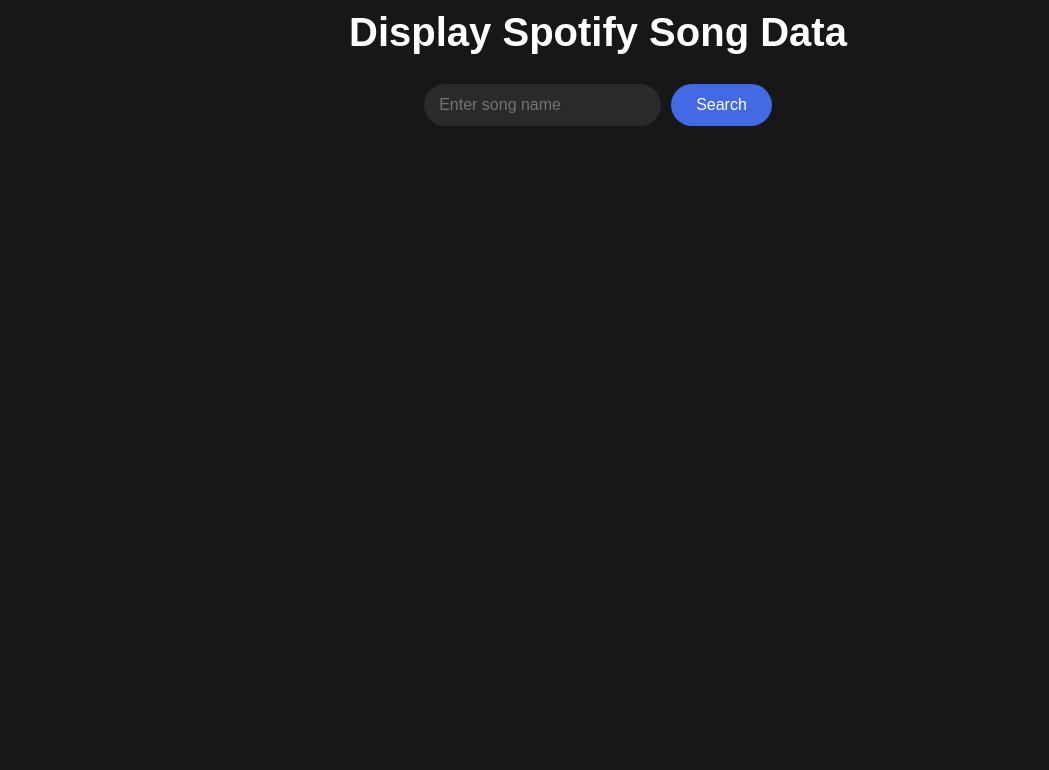
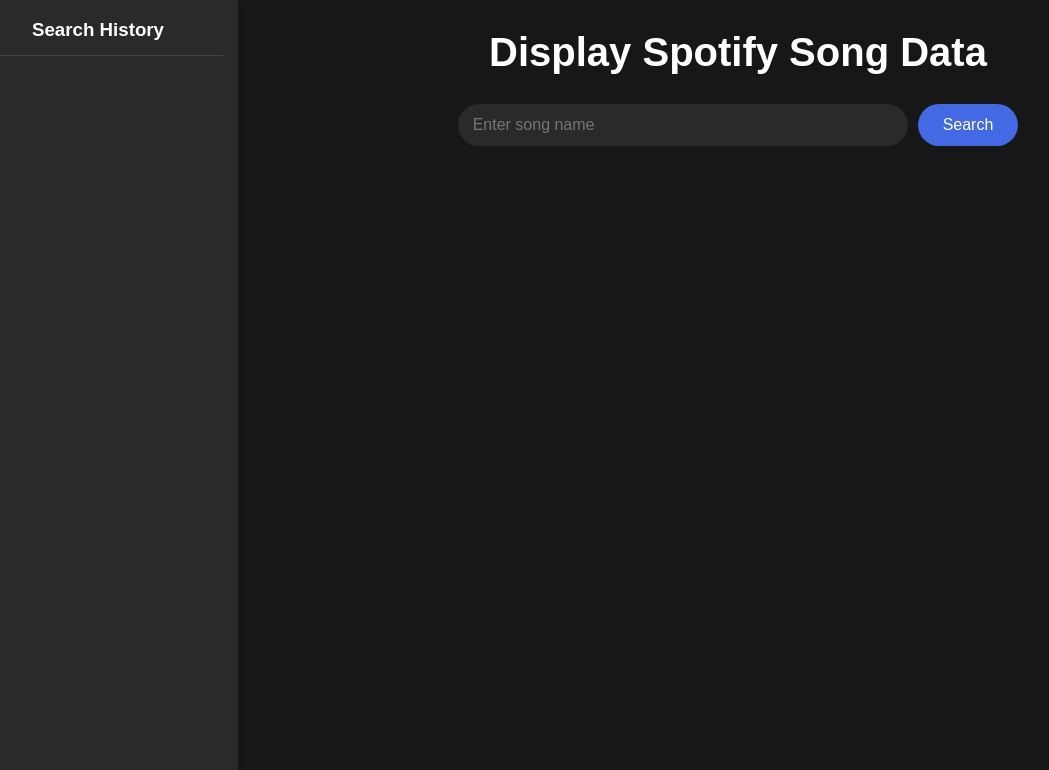
Before and after one commit to darrenxychen/CPSC449Project, a Flask app: page / in a window 1280 px wide. Shown: the part 60-830 px from the top of the page, without its empty margins (42-1091 px from the left). Before the commit the page ends 186 px from the top, so only its background shows below. Run offline with Flask 3, Linux system fonts and the light colour scheme.

Commit message:
added search history locally

```diff
--- a/static/css/styles.css
+++ b/static/css/styles.css
@@ -81,6 +81,23 @@ p {
     color: #4369e4;
 }
 
+/* Main layout for the entire page */
+.main-layout {
+    display: flex;
+    width: 100%;
+    min-height: calc(100vh - 60px); /* Subtract header height */
+    align-items: flex-start;
+}
+
+/* Song container for search bar and song info */
+.song-container {
+    flex: 1;
+    display: flex;
+    flex-direction: column;
+    align-items: center;
+    padding: 20px;
+}
+
 /* styling for the search bar */
 .search-container {
     margin: 20px 0;
@@ -125,9 +142,10 @@ p {
 
 /* styling for the song card */
 .song-card {
-    margin: 20px auto;
+    margin: 0 auto;
     padding: 20px;
     max-width: 600px;
+    width: 100%;
     background: #2a2a2a;
     border-radius: 15px;
     box-shadow: 0 4px 6px rgba(0, 0, 0, 0.1);
@@ -145,7 +163,6 @@ p {
 }
 
 /* for the spotify link button */
-
 .spotify-button {
     padding: 12px 25px;
     border: none;
@@ -154,16 +171,17 @@ p {
     color: white;
     font-size: 16px;
     cursor: pointer;
-    transition: all 0.3s ease;
+    transition: background-color 0.2s ease;
     margin-top: 15px;
     text-decoration: none;
     display: inline-block;
+    font-weight: bold;
+    box-shadow: 0 2px 4px rgba(0, 0, 0, 0.2);
 }
 
 .spotify-button:hover {
-    background: #1ed760;
+    background: #19a449;
 }
-
 
 /* < ------------- Chat Bot Web Settings ------------ >*/
 
@@ -255,3 +273,61 @@ p {
     color: white;
     border-bottom-left-radius: 5px;
 }
+
+/* styling for search history */
+.search-history {
+    width: 250px;
+    height: calc(100vh - 60px); /* Full height minus header */
+    background: #2a2a2a;
+    padding: 15px;
+    box-shadow: 0 4px 6px rgba(0, 0, 0, 0.1);
+    overflow-y: auto;
+    position: sticky;
+    top: 60px;
+}
+
+.search-history h3 {
+    color: #ffffff;
+    margin-top: 0;
+    padding-bottom: 10px;
+    border-bottom: 1px solid #444;
+    text-align: center;
+}
+
+#history-list {
+    list-style: none;
+    padding: 0;
+    margin: 0;
+}
+
+#history-list li {
+    padding: 8px 12px;
+    margin-bottom: 5px;
+    background: #333333;
+    border-radius: 10px;
+    cursor: pointer;
+    transition: all 0.2s ease;
+    word-break: break-word;
+}
+
+#history-list li:hover {
+    background: #404040;
+}
+
+/* Responsive adjustments */
+@media (max-width: 768px) {
+    .main-layout {
+        flex-direction: column;
+    }
+
+    .search-history {
+        width: 100%;
+        height: auto;
+        margin-bottom: 20px;
+        position: static;
+    }
+
+    .song-container {
+        width: 100%;
+    }
+}
--- a/static/js/script.js
+++ b/static/js/script.js
@@ -2,6 +2,53 @@ const CLIENT_ID = "09bc150f223e4e3ebf65fa757c60a889";
 const CLIENT_SECRET = "7413757e943a481cb2e457dbbe92fc1a";
 const API_KEY = "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"; // Replace with your Groq API key
 const API_URL = "https://api.groq.com/openai/v1/chat/completions"; // Adjust endpoint if needed
+
+// take the search history from local storage or create an empty array
+let searchHistory = JSON.parse(localStorage.getItem('songSearchHistory')) || [];
+const MAX_HISTORY_ITEMS = 10;
+
+// update the search history display
+function updateSearchHistoryDisplay() {
+    const historyList = document.getElementById("history-list");
+    historyList.innerHTML = "";
+
+    // display the most recent searches first
+    searchHistory.slice().reverse().forEach(song => {
+        const li = document.createElement("li");
+        li.textContent = song;
+        li.addEventListener("click", () => {
+            document.getElementById("song-name").value = song;
+            getSongData(song);
+        });
+        historyList.appendChild(li);
+    });
+}
+
+// Function to add a song to search history
+function addToSearchHistory(songName) {
+    // if the search is empty, don't add it to the history
+    if (!songName.trim()) return;
+
+    // remove duplicate if exists
+    const index = searchHistory.indexOf(songName);
+    if (index !== -1) {
+        searchHistory.splice(index, 1);
+    }
+
+    // add to the beginning of the array
+    searchHistory.push(songName);
+
+    // limit the history size
+    if (searchHistory.length > MAX_HISTORY_ITEMS) {
+        searchHistory = searchHistory.slice(-MAX_HISTORY_ITEMS);
+    }
+
+    // save to local storage
+    localStorage.setItem('songSearchHistory', JSON.stringify(searchHistory));
+
+    // update function
+    updateSearchHistoryDisplay();
+}
 
 async function getAccessToken() {
     const response = await fetch("https://accounts.spotify.com/api/token", {
@@ -34,8 +81,11 @@ async function getSongData(songName) {
         <p><strong>Artist:</strong> ${song.artists.map(artist => artist.name).join(", ")}</p>
         <p><strong>Album:</strong> ${song.album.name}</p>
         <img src="${song.album.images.length ? song.album.images[0].url : 'https://via.placeholder.com/150'}" alt="${song.name}" width="200">
-        <p><a href="${song.external_urls.spotify}" target="_blank">Listen on Spotify</a></p>
+        <p><a href="${song.external_urls.spotify}" target="_blank" class="spotify-button">Listen on Spotify</a></p>
     `;
+
+    // Add search to history after successful search
+    addToSearchHistory(songName);
 }
 
 document.getElementById("search-song").addEventListener("click", () => {
@@ -43,6 +93,21 @@ document.getElementById("search-song").addEventListener("click", () => {
     if (songName.trim()) {
         getSongData(songName);
     }
+});
+
+// Also allow search by pressing Enter key
+document.getElementById("song-name").addEventListener("keypress", (event) => {
+    if (event.key === "Enter") {
+        const songName = document.getElementById("song-name").value;
+        if (songName.trim()) {
+            getSongData(songName);
+        }
+    }
+});
+
+// Initialize search history display on page load
+document.addEventListener("DOMContentLoaded", () => {
+    updateSearchHistoryDisplay();
 });
 
 // Function to add a message to the chat box
--- a/templates/index.html
+++ b/templates/index.html
@@ -22,15 +22,21 @@
         </nav>
     </header>
 
-    <h1>Display Spotify Song Data</h1>
+    <div class="main-layout">
+        <div id="search-history" class="search-history">
+            <h3>Search History</h3>
+            <ul id="history-list"></ul>
+        </div>
 
-    <center>
-    <div class="search-container">
-        <input type="text" id="song-name" placeholder="Enter song name">
-        <button id="search-song" class="search-button">Search</button>
+        <div class="song-container">
+            <h1>Display Spotify Song Data</h1>
+            <div class="search-container">
+                <input type="text" id="song-name" placeholder="Enter song name">
+                <button id="search-song" class="search-button">Search</button>
+            </div>
+            <div id="song-info" class="song-card"></div>
+        </div>
     </div>
-    <div id="song-info" class="song-card"></div>
-    </center>
 
 </body>
 <script src="{{ url_for('static', filename='js/script.js') }}"></script>
```
